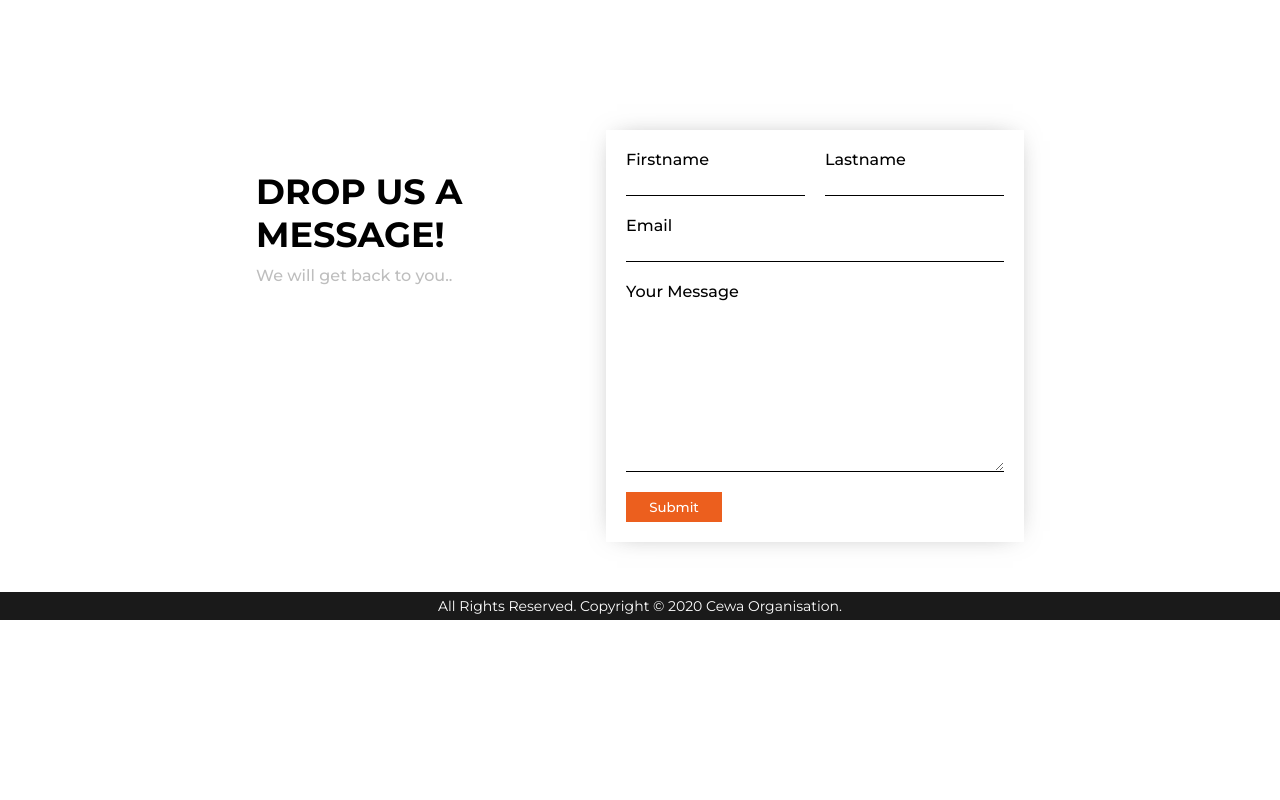
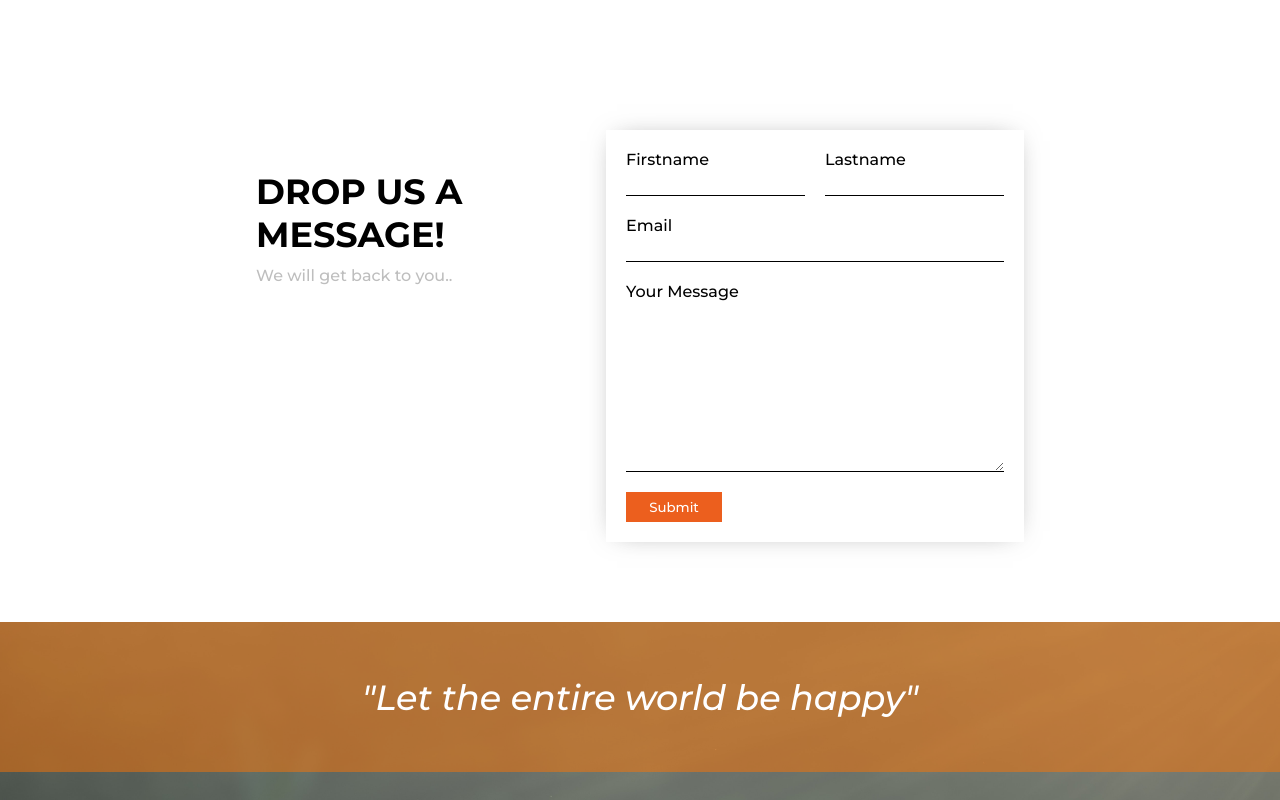
Before and after one commit to vaibhav-d9/cewa_redesign, a React (Create React App) app: page / in a window 1280 px wide. Shown: the part 1710-2510 px from the top of the page. Before the commit the page ends 2330 px from the top, so only its background shows below. Built offline with nearby package versions, Linux system fonts and the light colour scheme.

Commit message:
bottom banner added

```diff
--- a/public/index.html
+++ b/public/index.html
@@ -26,7 +26,7 @@
     -->
     <title>Cewa Foundation</title>
   </head>
-  <body>
+  <body style="overflow-x: hidden">
     <noscript>You need to enable JavaScript to run this app.</noscript>
     <div id="root" style="overflow-x: hidden"></div>
     <!--
--- /dev/null
+++ b/src/components/BottomBanner/BottomBanner.css
@@ -0,0 +1,26 @@
+.bottomBanner {
+  width: 100%;
+  height: 150px;
+  margin-top: 5rem;
+  position: relative;
+  display: grid;
+  place-items: center;
+}
+.bottomBanner img {
+  width: 100%;
+  height: 100%;
+  object-fit: cover;
+}
+.bottomBanner_overlay {
+  width: 100%;
+  height: 100%;
+  position: absolute;
+  background-color: rgba(255, 115, 0, 0.486);
+}
+.bottomBanner_quote {
+  position: absolute;
+  color: white;
+  font-size: 35px;
+  font-style: italic;
+  font-weight: 500;
+}
--- /dev/null
+++ b/src/components/BottomBanner/BottomBanner.js
@@ -0,0 +1,16 @@
+import React from "react";
+
+import "./BottomBanner.css";
+import bottomBanner from "../../assets/images/bottomBanner.jpg";
+
+function BottomBanner() {
+  return (
+    <div className="bottomBanner">
+      <div className="bottomBanner_overlay"></div>
+      <img src={bottomBanner} alt="Bottom Banner" />
+      <p className="bottomBanner_quote">"Let the entire world be happy"</p>
+    </div>
+  );
+}
+
+export default BottomBanner;
--- a/src/components/Footer/Footer.css
+++ b/src/components/Footer/Footer.css
@@ -1,7 +1,6 @@
 .footer {
   background-color: rgb(26, 26, 26);
   padding: 5px;
-  margin-top: 50px;
 }
 
 .footer p {
--- a/src/components/Home/Home.js
+++ b/src/components/Home/Home.js
@@ -1,5 +1,6 @@
 import React from "react";
 import Banner from "../Banner/Banner";
+import BottomBanner from "../BottomBanner/BottomBanner";
 import FeedbackForm from "../FeedbackForm/FeedbackForm";
 import OurVision from "../OurVision/OurVision";
 import RecentEvents from "../RecentEvents/RecentEvents";
@@ -33,6 +34,8 @@ function Home() {
           <FeedbackForm />
         </div>
       </div>
+
+      <BottomBanner />
     </div>
   );
 }
```
Also changed, not shown: src/assets/images/bottomBanner.jpg (added), 1 other file (tests, documents, lock files or other folders).
